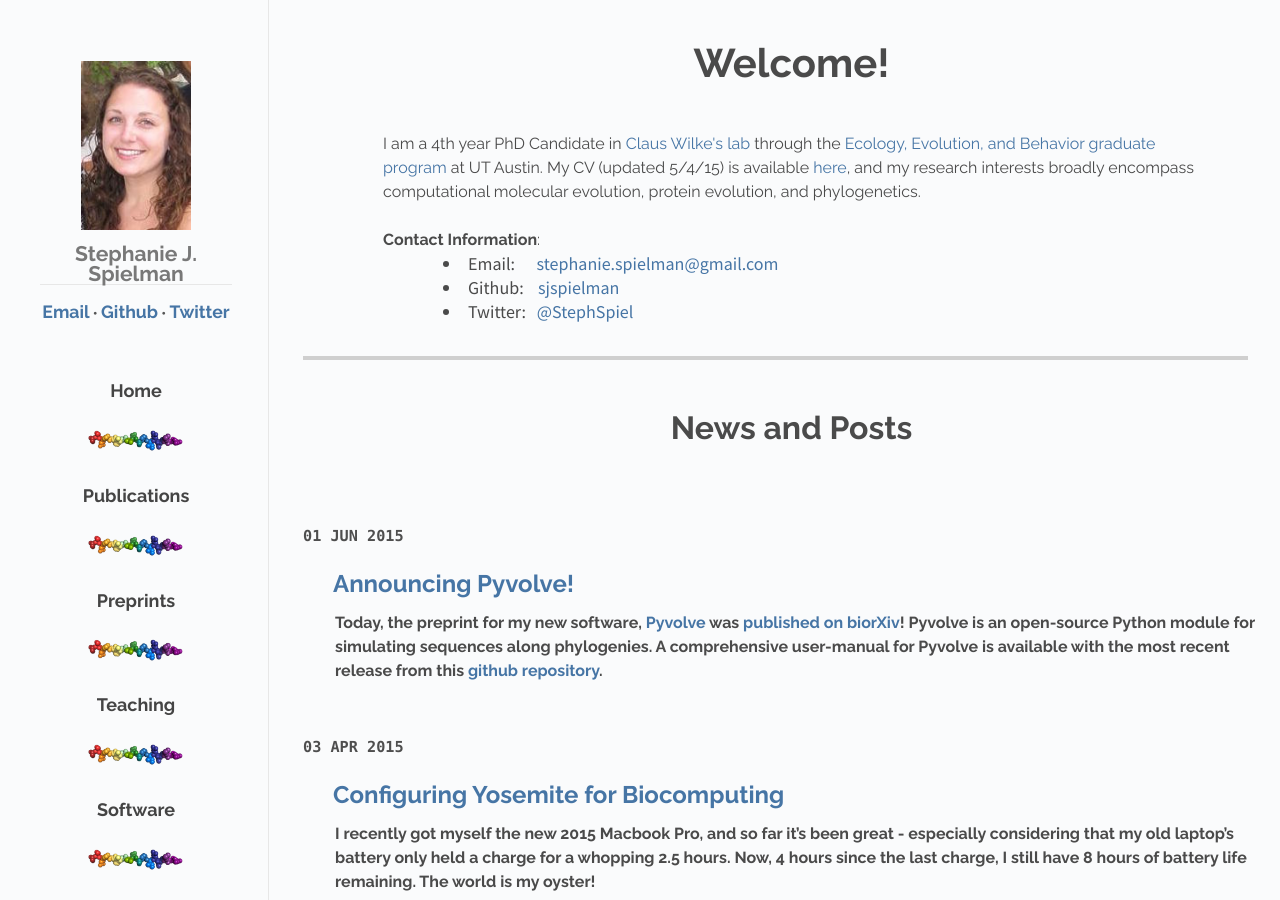
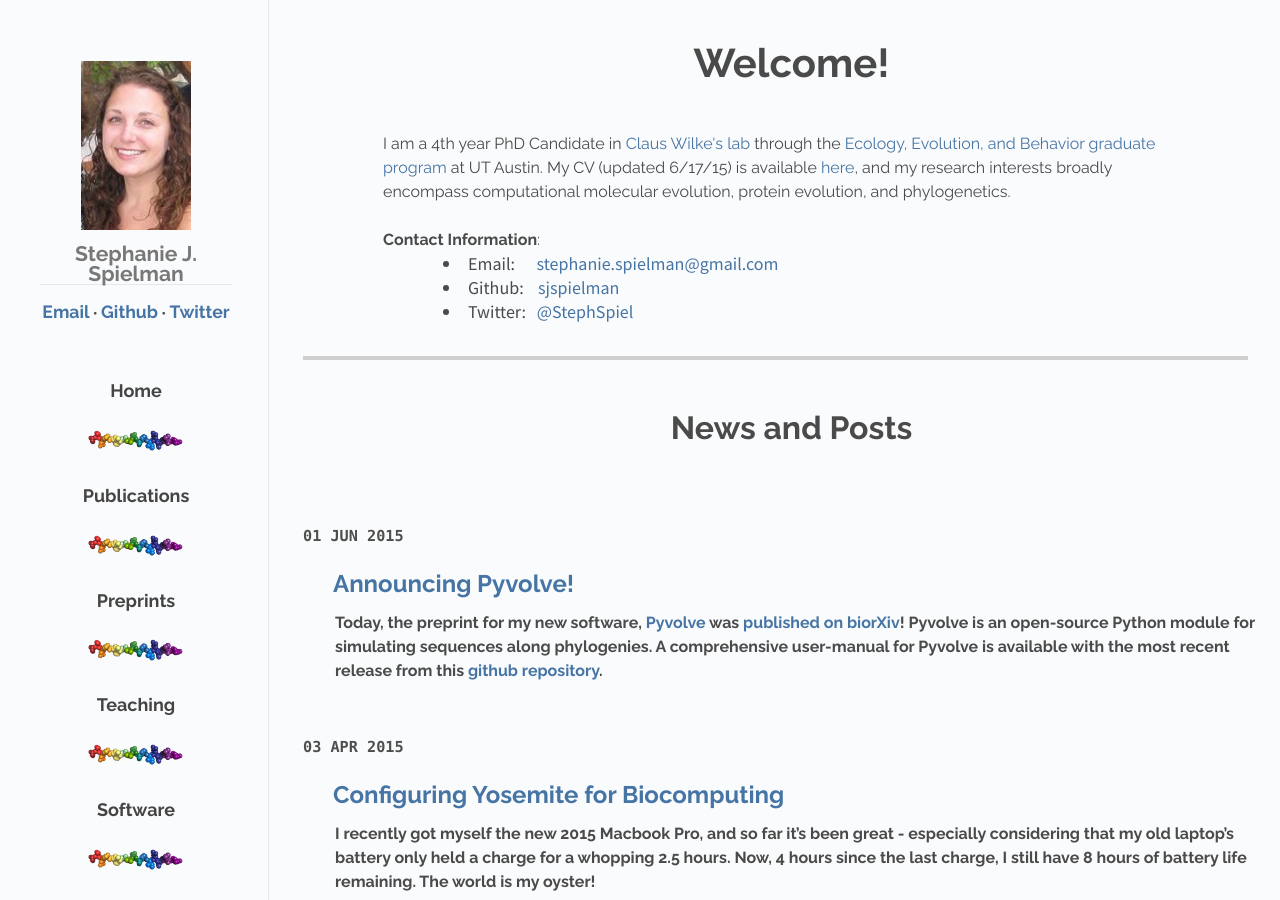
Before and after one commit to sjspielman/sjspielman.github.io, a Jekyll site: the page built from index.html, in a window 1280 px wide. Built offline with Jekyll 4.4.1, drawn with Linux system fonts in a browser that asks for light colours; Markdown is read by kramdown in place of the engine named in the settings.

Commit message:
updated CV

```diff
--- a/_includes/cover.html
+++ b/_includes/cover.html
@@ -12,7 +12,7 @@
 
   <div class="post">
   I am a 4th year PhD Candidate in <a href="http://wilkelab.org">Claus Wilke's lab</a> through the <a href="http://www.biosci.utexas.edu/graduate/eeb/">Ecology, Evolution, and Behavior graduate program</a> at UT Austin.
-  My CV (updated 5/4/15) is available <a href="./files/CV_SJSpielman.pdf">here</a>, and my research interests broadly encompass computational molecular evolution, protein evolution, and phylogenetics.
+  My CV (updated 6/17/15) is available <a href="./files/CV_SJSpielman.pdf">here</a>, and my research interests broadly encompass computational molecular evolution, protein evolution, and phylogenetics.
 
   <br><br>
   <b>Contact Information</b>:
```
Also changed, not shown: 2 other files.
